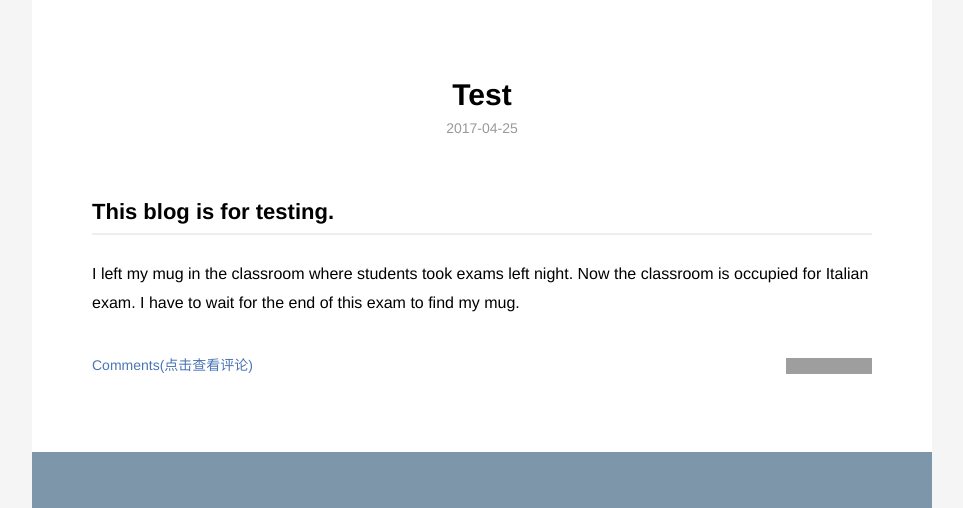
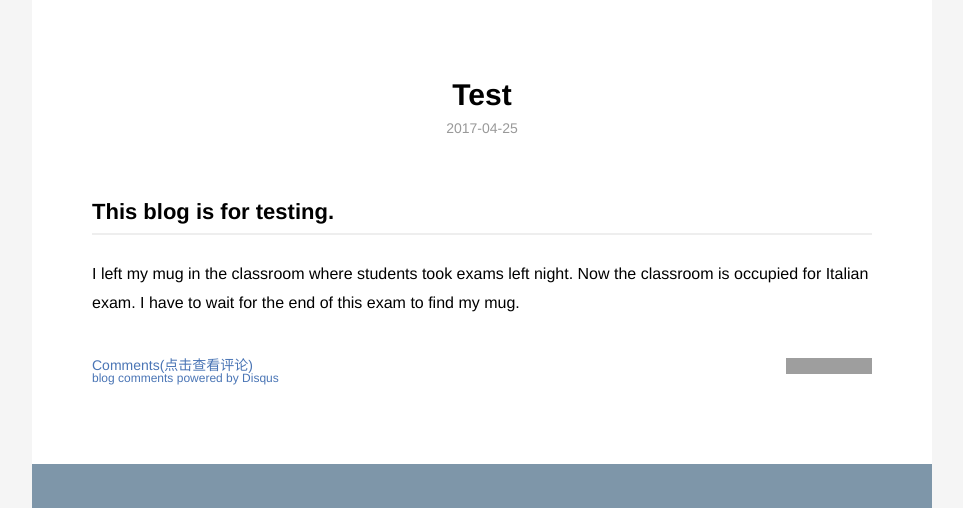
Before and after one commit to TianqiYu/TianqiYu.github.io, a Jekyll site: the page built from _posts/2017-04-25-first-blog.md, in a window 1280 px wide, cut to the strip 0-508 px from the top of the page. Shown: the whole strip, without its empty margins (158-1121 px from the left). Built offline with Jekyll 4.4.1, drawn with Linux system fonts in a browser that asks for light colours; comment, search, counter and statistics services are not loaded; some of the changed lines change nothing that is shown; grey boxes are pictures that could not be loaded.

Commit message:
Update disqus.html

```diff
--- a/_includes/disqus.html
+++ b/_includes/disqus.html
@@ -19,4 +19,17 @@
 
   <a href="#" class="comment" onclick="return false;">Comments(点击查看评论)</a>
   <div id="disqus_thread"></div>
-</div>
+    <script type="text/javascript">
+        /* * * CONFIGURATION VARIABLES: EDIT BEFORE PASTING INTO YOUR WEBPAGE * * */
+        var disqus_shortname = 'example'; // required: replace example with your forum shortname 这个地方需要改成你配置的网站名
+
+        /* * * DON'T EDIT BELOW THIS LINE * * */
+        (function() {
+            var dsq = document.createElement('script'); dsq.type = 'text/javascript'; dsq.async = true;
+            dsq.src = 'http://' + disqus_shortname + '.disqus.com/embed.js';
+            (document.getElementsByTagName('head')[0] || document.getElementsByTagName('body')[0]).appendChild(dsq);
+        })();
+    </script>
+    <noscript>Please enable JavaScript to view the <a href="http://disqus.com/?ref_noscript">comments powered by Disqus.</a></noscript>
+    <a href="http://disqus.com" class="dsq-brlink">blog comments powered by <span class="logo-disqus">Disqus</span></a>
+  </div>
```
